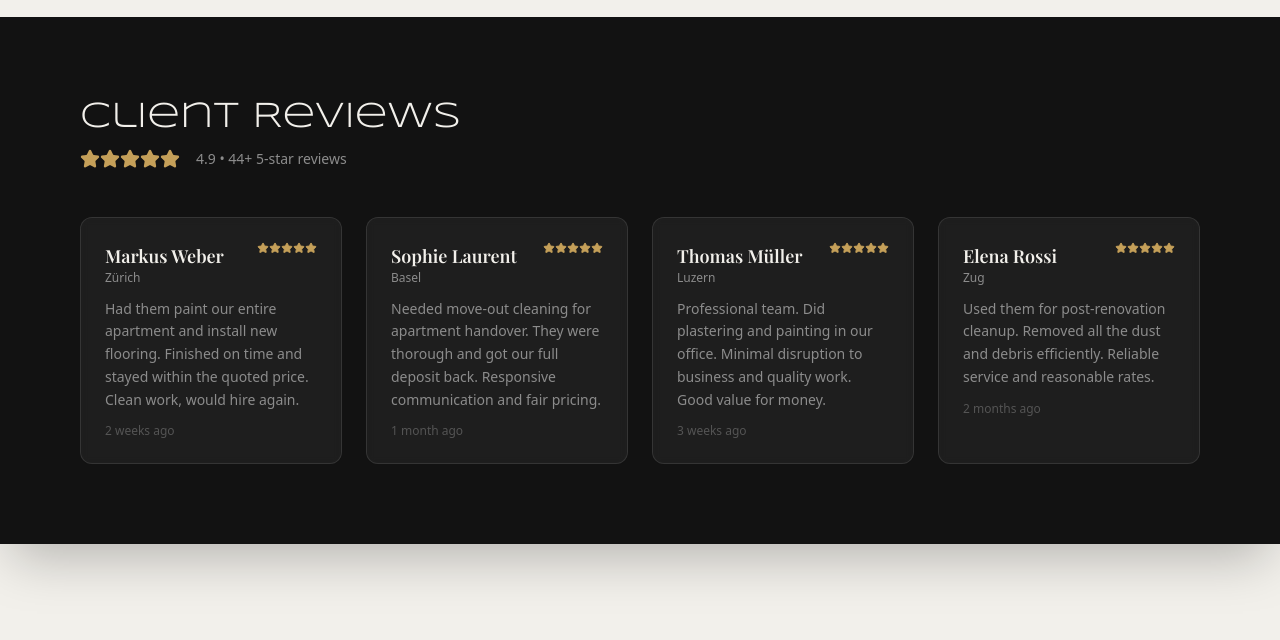
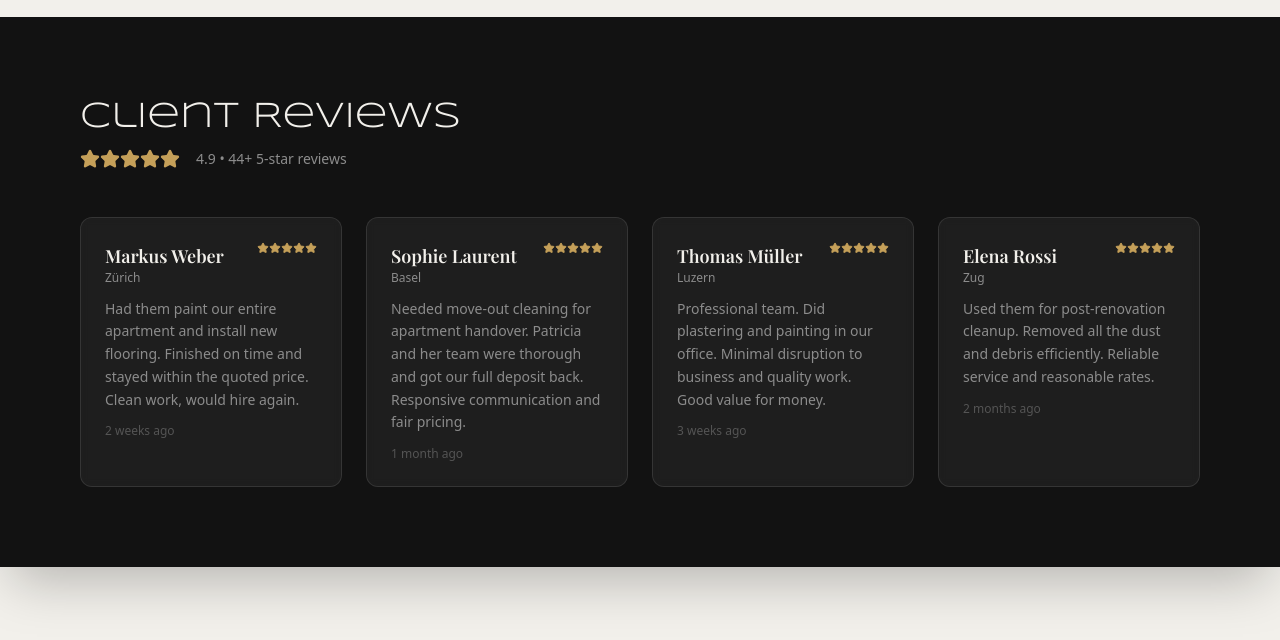
Before and after one commit to alwaysriccardo/aristotel-multiple, a React (Vite) app: page / in a window 1280 px wide. Shown: the part 5790-6430 px from the top of the page. Built offline with nearby package versions, Linux system fonts and the light colour scheme; a web font is replaced by a local one.

Commit message:
Add owner Patricia's name to customer review

```diff
--- a/constants.ts
+++ b/constants.ts
@@ -74,7 +74,7 @@ export const REVIEWS = [
     location: "Basel",
     rating: 5,
     date: "1 month ago",
-    text: "Needed move-out cleaning for apartment handover. They were thorough and got our full deposit back. Responsive communication and fair pricing."
+    text: "Needed move-out cleaning for apartment handover. Patricia and her team were thorough and got our full deposit back. Responsive communication and fair pricing."
   },
   {
     id: 3,
```
